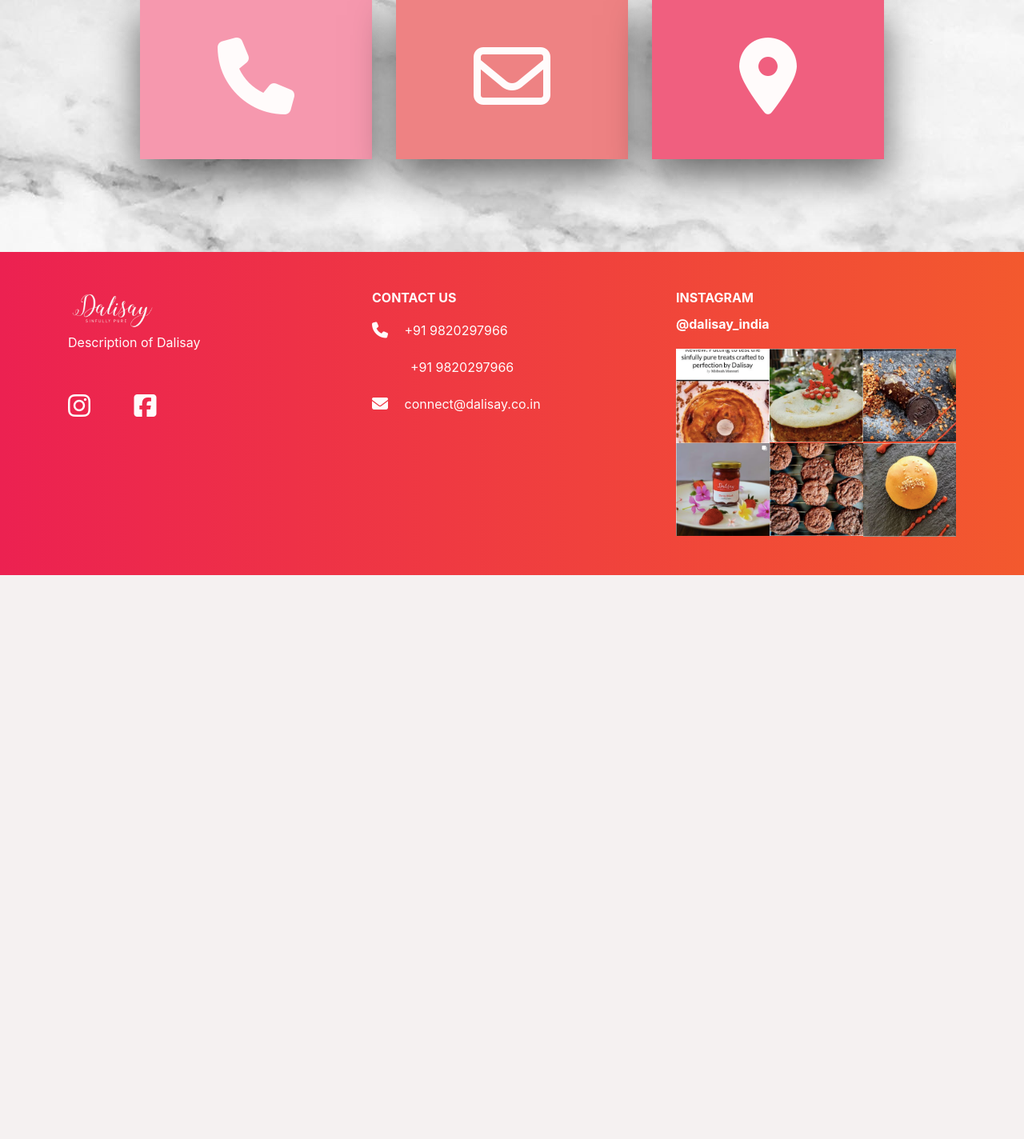
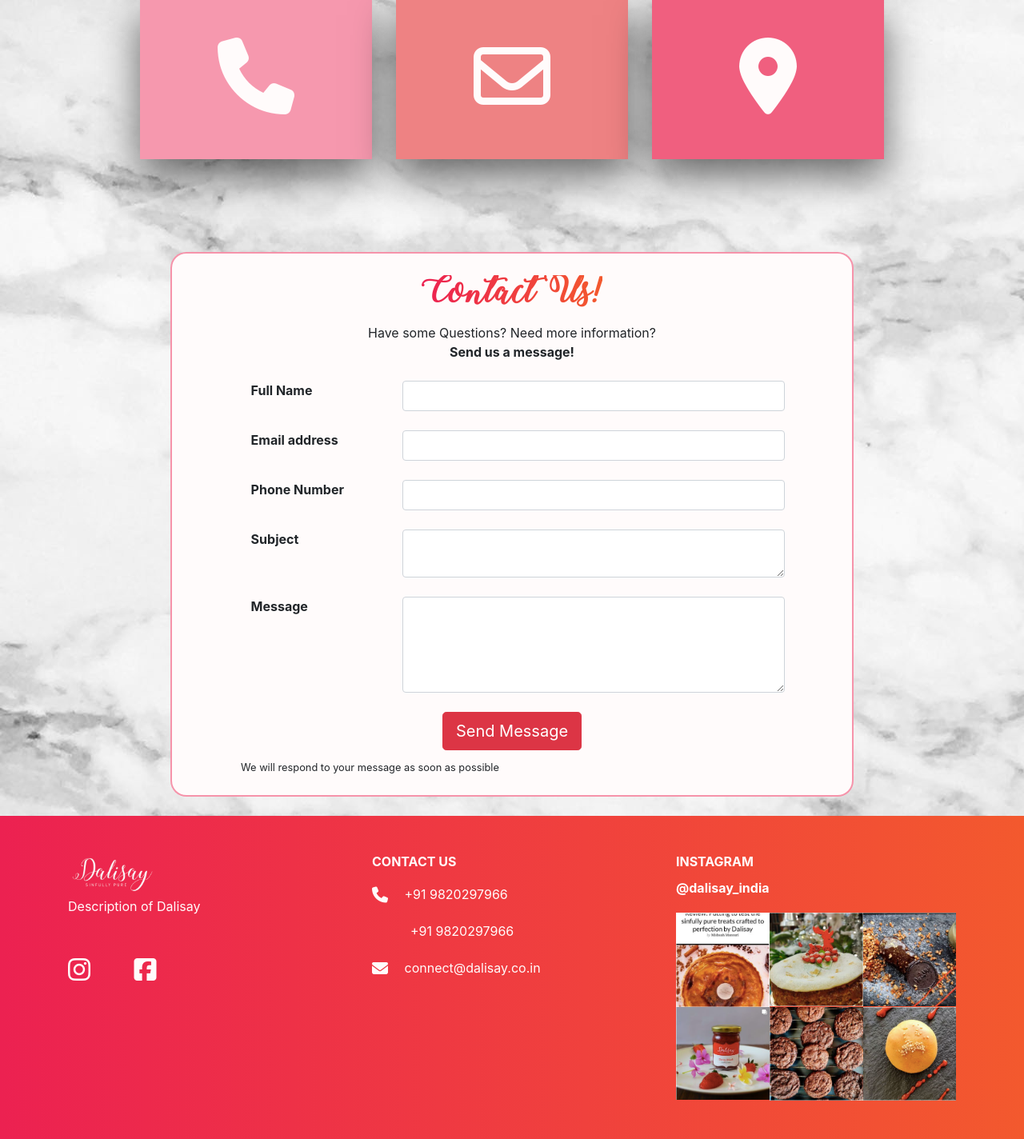
Before and after one commit to Maahir-Shah/dalisay, a Django app: page /contact/ in a window 1280 px wide. Shown: the part 392-1816 px from the top of the page at 80% size. Before the commit the page ends 1111 px from the top, so only its background shows below. Run offline with Django 3.2, Linux system fonts and the light colour scheme; some libraries are stand-ins or nearby versions.

Commit message:
Work on contact us page and contact form email

```diff
--- a/dalisay_main/urls.py
+++ b/dalisay_main/urls.py
@@ -11,6 +11,7 @@ urlpatterns = [
     path('contact/', views.contact, name= 'contact'),
     path('checkout/', views.checkout, name= 'checkout'),
     path('process_order/', views.process_order, name= 'process_order'),
+    path('send_contact_form/', views.send_contact_form, name= 'contact_form'),
     path('process_payment/', views.process_payment, name= 'process_payment'),
     path('payment_success/', views.payment_success, name= 'payment_success'),
     path('payment_failure/', views.payment_failure, name= 'payment_failure'),
--- a/dalisay_main/views.py
+++ b/dalisay_main/views.py
@@ -101,6 +101,13 @@ def checkout(request):
         'order_items': order_items,
         'order': order
     })
+
+def send_contact_form(request):
+    if request.method == 'POST':
+        for i in request.POST:
+            contact_form[i]=request.POST[i]
+    return render(request, 'contact_form.html')
+
 
 def process_order(request):
     transaction_id = datetime.datetime.now().timestamp()
--- a/templates/base.html
+++ b/templates/base.html
@@ -274,6 +274,12 @@
       transform: translateY(0px);
       transition-duration: 500ms;
     }
+
+    .contact_form_layout {
+      background: #fffbfb;
+      border-radius: 20px;
+      border: 2px solid #ec215079;
+  }
 
     /* Adding specific changes to be made to the pages for medium and larger devices */
     @media (min-width: 768px) {
--- a/templates/contact.html
+++ b/templates/contact.html
@@ -99,5 +99,65 @@
             </div>
         </div>
     </div>
+
+    <div class="mb-4 row justify-content-center">
+        <div class="col-8 contact_form_layout">
+            <div class="mt-3 text-center w-100">
+                <strong class="text logo_text_added" >Contact Us!</strong>
+            </div>
+            <div class="mt-1 mb-4 text-center w-100">
+                <span>Have some Questions? Need more information?</span><br>
+                <strong >Send us a message!</strong>
+            </div>
+            <form id="contact_form" method="POST" action="../send_contact_form/" onsubmit="return false">
+                {% csrf_token %}
+                <div class="mt-2 mb-4 form-group">
+                    <span class="d-sm-flex justify-content-center">
+                        <label class="col-12 col-sm-4 col-md-3"><strong>Full Name</strong></label>
+                        <input class="col-12 col-sm-7 form-control" required aria-describedby="name" name="name">
+                    </span>
+                </div>
+
+                <div class="mt-2 mb-4 form-group">
+                    <span class="d-sm-flex justify-content-center">
+                        <label class="col-12 col-sm-4 col-md-3"><strong>Email address</strong></label>
+                        <input type="email" class="col-12 col-sm-7 form-control" required aria-describedby="email" name="email">
+                    </span>
+                </div>
+
+                <div class="mt-2 mb-4 form-group">
+                    <span class="d-sm-flex justify-content-center">
+                        <label class="col-12 col-sm-4 col-md-3"><strong>Phone Number</strong></label>
+                        <input type="number" class="col-12 col-sm-7 form-control" aria-describedby="phone_number" name="phone_number">
+                    </span>
+                </div>
+
+                <div class="mt-2 mb-4 form-group">
+                    <span class="d-sm-flex justify-content-center">
+                        <label class="col-12 col-sm-4 col-md-3"><strong>Subject</strong></label>
+                        <textarea class="col-12 col-sm-7 form-control" required aria-describedby="subject" name="subject" style="height: 60px;"></textarea>
+                    </span>
+                </div>
+
+                <div class="mt-2 mb-4 form-group">
+                    <span class="d-sm-flex justify-content-center">
+                        <label class="col-12 col-sm-4 col-md-3"><strong>Message</strong></label>
+                        <textarea class="col-12 col-sm-7 form-control" required aria-describedby="message" name="message" style="height: 120px;"></textarea>
+                    </span>
+                </div>
+
+                <div class="row justify-content-center">
+                    <button type="submit" class="btn btn-danger btn-lg mb-2">Send Message</button>
+                </div>
+                <div class="row mb-4 justify-content-center">
+                    <div class="col-10 text-left">
+                        <small> We will respond to your message as soon as possible</small>
+                    </div>
+                </div>
+
+            </form>
+        </div>
+    </div>
 </div>
+
 {% endblock %}
```
Also changed, not shown: dalisay/settings.py (+8 -0 lines), templates/contact_form.html (added, +34 -0 lines).
